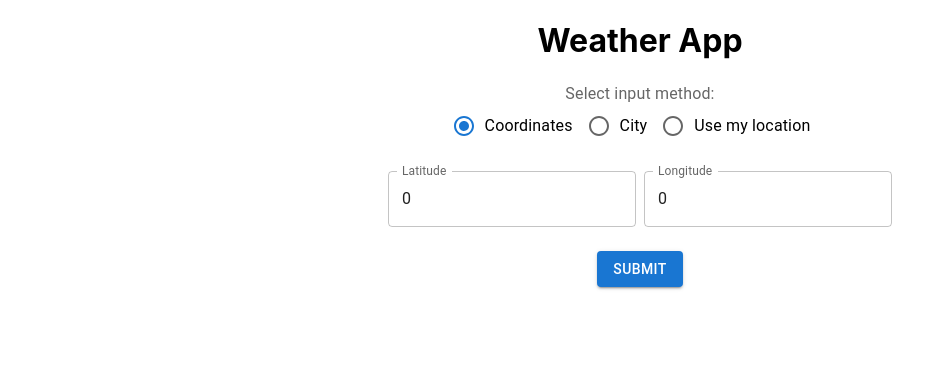
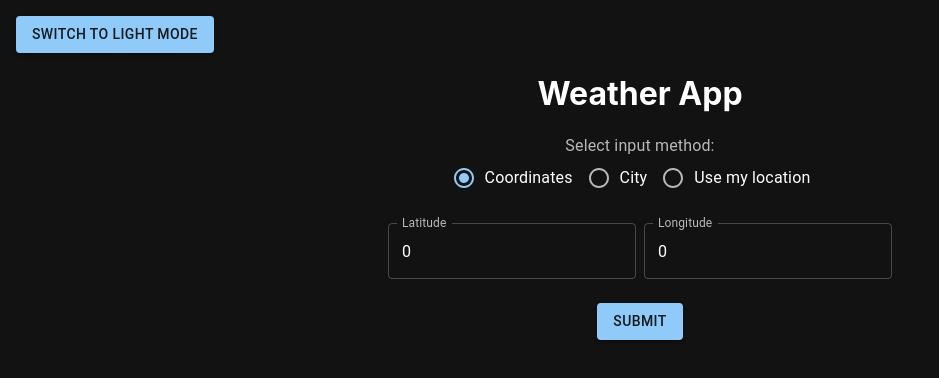
Before and after one commit to ababen1/weather-front, a React (Create React App) app: page / in a window 1280 px wide. Shown: the top 378 px of the page, without its empty margins (0-939 px from the left). Built offline with nearby package versions, Linux system fonts and the light colour scheme.

Commit message:
added light \ dark mode

```diff
--- a/src/App.tsx
+++ b/src/App.tsx
@@ -1,14 +1,30 @@
-import React from 'react';
+import React, { useContext } from 'react';
 import logo from './logo.svg';
 import './App.css';
 import WeatherPage from './pages/WeatherPage';
+import { Box, Button, createTheme, ThemeProvider } from '@mui/material';
+import { CurrentThemeContext, CurrentThemeProvider, darkTheme } from './context/CurrentThemeContext';
+import ThemeToggleButton from './components/ThemeToggleButton/ThemeToggleButton';
+
+
 
 function App() {
+  const { theme } = useContext(CurrentThemeContext);
   return (
-    <div className="App">
-      <h1>Weather App</h1>
-      <WeatherPage/>
-    </div>
+    <CurrentThemeProvider>
+      <Box sx={{
+        bgcolor: 'background.default',
+        color: 'text.primary',
+        minHeight: '100vh', // Ensure it takes the full screen height
+        padding: 2
+      }}>
+        <ThemeToggleButton />
+        <div className="App">
+          <h1>Weather App</h1>
+          <WeatherPage />
+        </div>
+      </Box>
+    </CurrentThemeProvider>
   );
 }
 
--- /dev/null
+++ b/src/components/ThemeToggleButton/ThemeToggleButton.tsx
@@ -0,0 +1,15 @@
+import { Button } from "@mui/material";
+import { useContext } from "react";
+import { CurrentThemeContext } from "../../context/CurrentThemeContext";
+
+const ThemeToggleButton = () => {
+    const { toggleTheme, theme } = useContext(CurrentThemeContext);
+
+    return (
+      <Button onClick={toggleTheme} variant="contained">
+        Switch to {theme.palette.mode === 'dark' ? 'light' : 'dark'} mode
+      </Button>
+    );
+  };
+
+export default ThemeToggleButton
--- /dev/null
+++ b/src/context/CurrentThemeContext.tsx
@@ -0,0 +1,65 @@
+import { createContext, ReactNode, useState } from 'react';
+import { createTheme, Theme, ThemeProvider } from '@mui/material';
+
+const BLACK = '#121212'
+const WHITE = '#ffffff'
+
+export const darkTheme = createTheme({
+    palette: {
+        mode: "dark",
+        background: {
+            default: BLACK
+        },
+        text: {
+            primary: WHITE
+        }
+    },
+
+})
+
+export const lightTheme = createTheme({
+    palette: {
+        mode: "light",
+        background: {
+            "default": WHITE
+        },
+        text: {
+            primary: BLACK
+        }
+    }
+})
+
+interface ICurrentThemeContext {
+    theme: Theme;
+    toggleTheme: () => void;
+  }
+
+  // Create the context
+  export const CurrentThemeContext = createContext<ICurrentThemeContext>({
+    theme: darkTheme,
+    toggleTheme: () => {},
+  });
+
+  interface CurrentThemeProviderProps {
+    children: ReactNode;
+  }
+
+  // Create the provider to manage theme state and toggle functionality
+  export const CurrentThemeProvider = ({ children }: CurrentThemeProviderProps) => {
+    const [currentTheme, setCurrentTheme] = useState<Theme>(darkTheme);
+
+    const toggleTheme = () => {
+      setCurrentTheme((prevTheme) =>
+        prevTheme.palette.mode === 'dark' ? lightTheme : darkTheme
+      );
+    };
+
+    return (
+      <CurrentThemeContext.Provider value={{ theme: currentTheme, toggleTheme }}>
+        {/* Provide the current theme to the rest of the app */}
+        <ThemeProvider theme={currentTheme}>
+          {children}
+        </ThemeProvider>
+      </CurrentThemeContext.Provider>
+    )
+}
```
